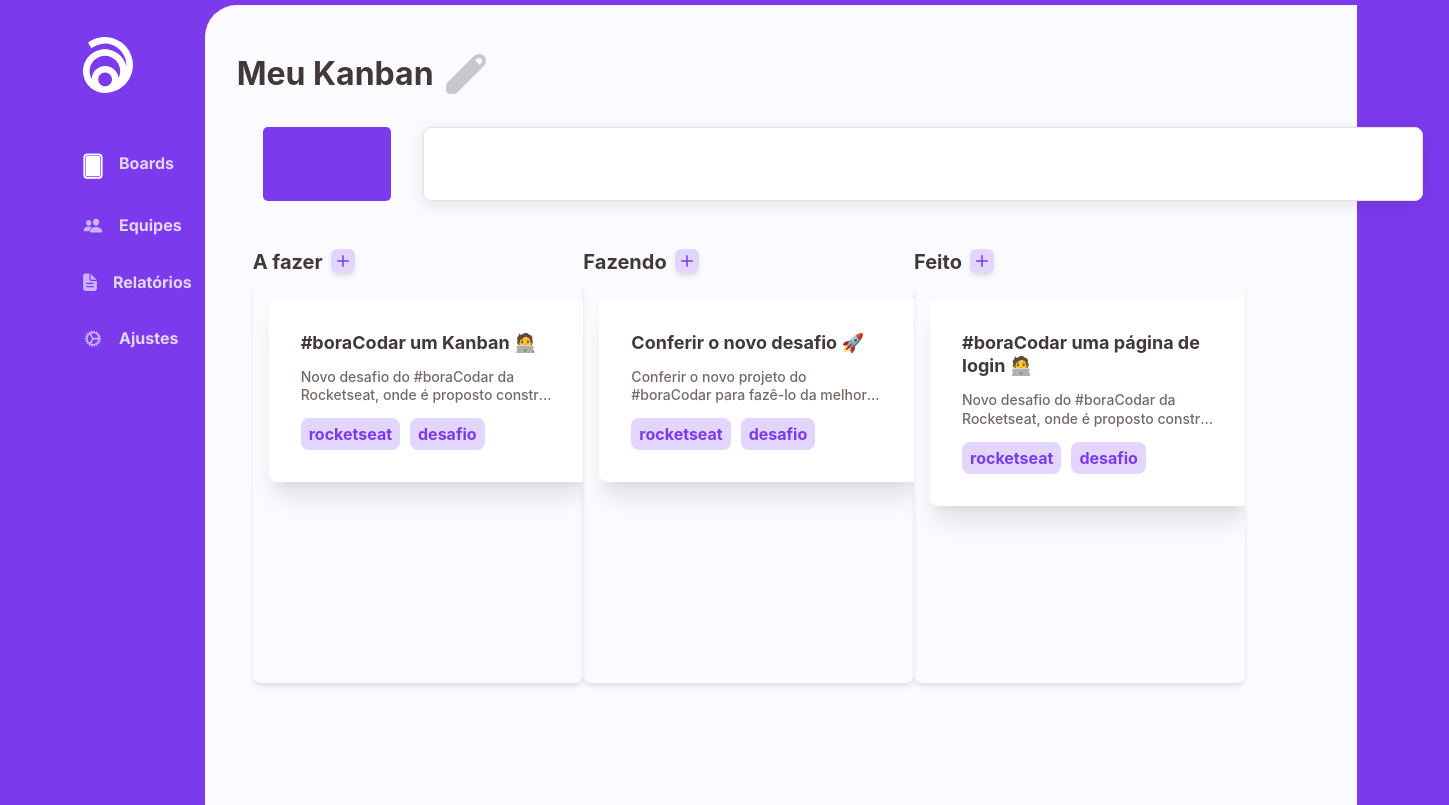
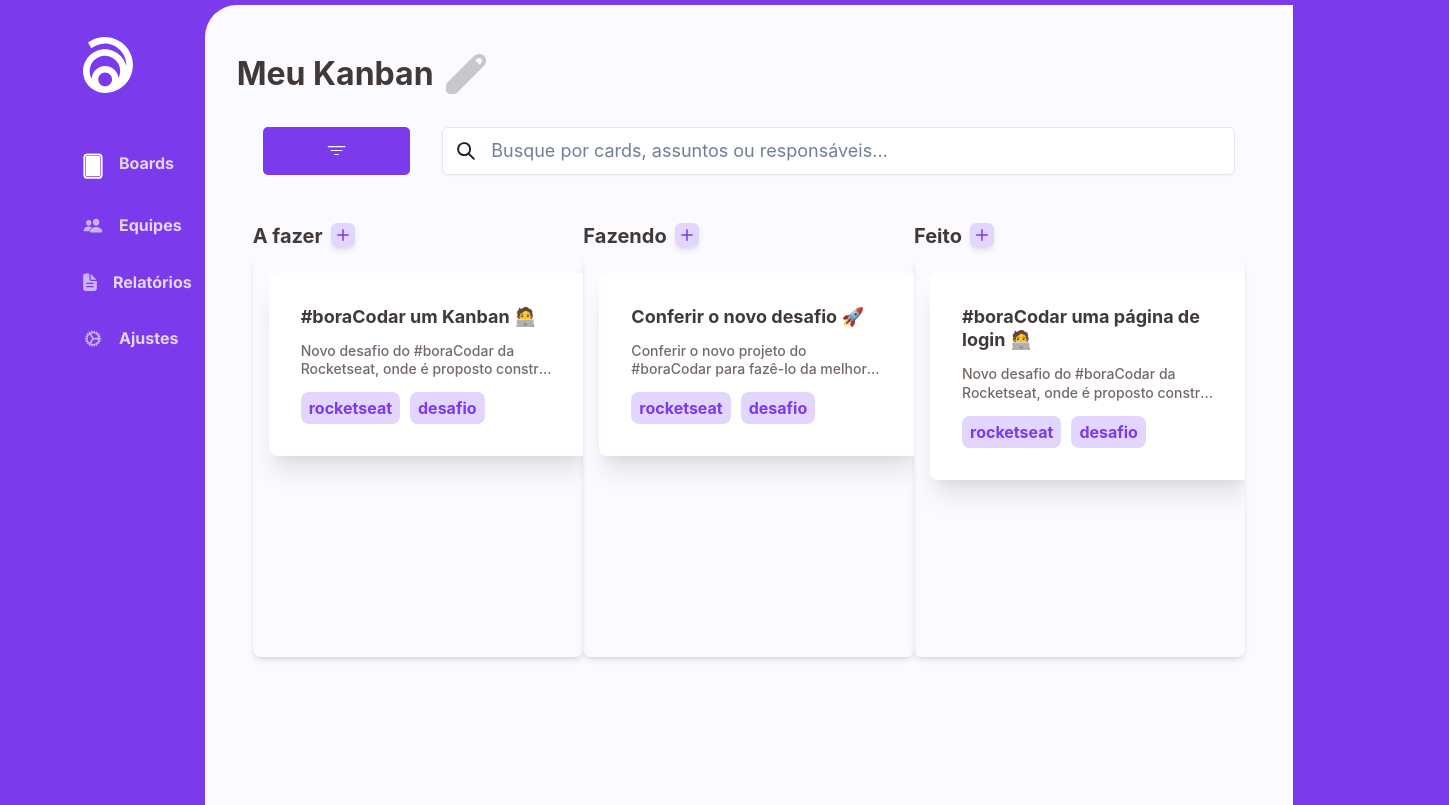
Before and after one commit to Rickazuo/kanban-boracodar, a Next.js app: page / in a window 1280 px wide. Shown: the whole page, 1449 px wide, since content can reach past the window. Built offline with nearby package versions, Linux system fonts and the light colour scheme.

Commit message:
fix some styles

```diff
--- a/src/components/Column.js
+++ b/src/components/Column.js
@@ -53,8 +53,8 @@ function Column({ column, tasks, setTasks }) {
   };
 
   const addNewTag = () => {
-    if(!newTaskForm.tagName || newTaskForm.tags.length >= 4) {
-      alert("Ao adicionar uma tag adicione um nome e o limite de tags é 4")
+    if(!newTaskForm.tagName || newTaskForm.tags.length >= 3) {
+      alert("Ao adicionar uma tag adicione um nome e o limite de tags é 3")
       return
     }
     setNewTaskForm((fields) => ({
--- a/src/layouts/Layout.js
+++ b/src/layouts/Layout.js
@@ -28,6 +28,7 @@ const Layout = ({ children }) => (
             </Head>
             <div className={styles.aside}>
                 <Image
+                    alt="logo"
                     className={styles.logo}
                     src={logo}
                     width={50}
--- a/src/pages/index.js
+++ b/src/pages/index.js
@@ -7,25 +7,30 @@ import buttonSearch from "../../public/buttonSearch.svg";
 import Kanban from "@/components/Kanban";
 import Layout from "@/layouts/Layout";
 
+import { InputGroup, InputLeftElement, Input } from "@chakra-ui/react";
+import { SearchIcon } from "@chakra-ui/icons";
+
 export default function Home() {
   return (
     <Layout>
       <div className={styles.main}>
         <div className={styles.headMain}>
           <h1>Meu Kanban</h1>
-                    <Image
-                        src={penIcon}
-                        width={40}
-                        height={40}
-                        alt="pen icon"
-                    />
+          <Image src={penIcon} width={40} height={40} alt="pen icon" />
         </div>
         <div className={styles.search}>
           <button className={styles.buttonSearch}>
-                        <Image src={buttonSearch} />
+            <Image alt="search" src={buttonSearch} />
           </button>
           <label id="search"></label>
-                    <input className={styles.inputSearch} id="search"></input>
+          <InputGroup size="lg">
+            <InputLeftElement
+              pointerEvents="none"
+              // eslint-disable-next-line react/no-children-prop
+              children={<SearchIcon color="black.600" />}
+            />
+            <Input id="search" boxShadow="sm" w="full" background="white" type="tel" placeholder="Busque por cards, assuntos ou responsáveis..." />
+          </InputGroup>
         </div>
         <div className={styles.cards}>
           <div className={styles.toDo}>
--- a/src/styles/Home.module.css
+++ b/src/styles/Home.module.css
@@ -28,6 +28,7 @@
     flex-direction: row;
     padding: 0rem 1.625rem;
     gap: 1rem;
+    width: 100%;
 }
 
 .buttonSearch {
```
Lines whose indentation alone changed are shown as unchanged.
